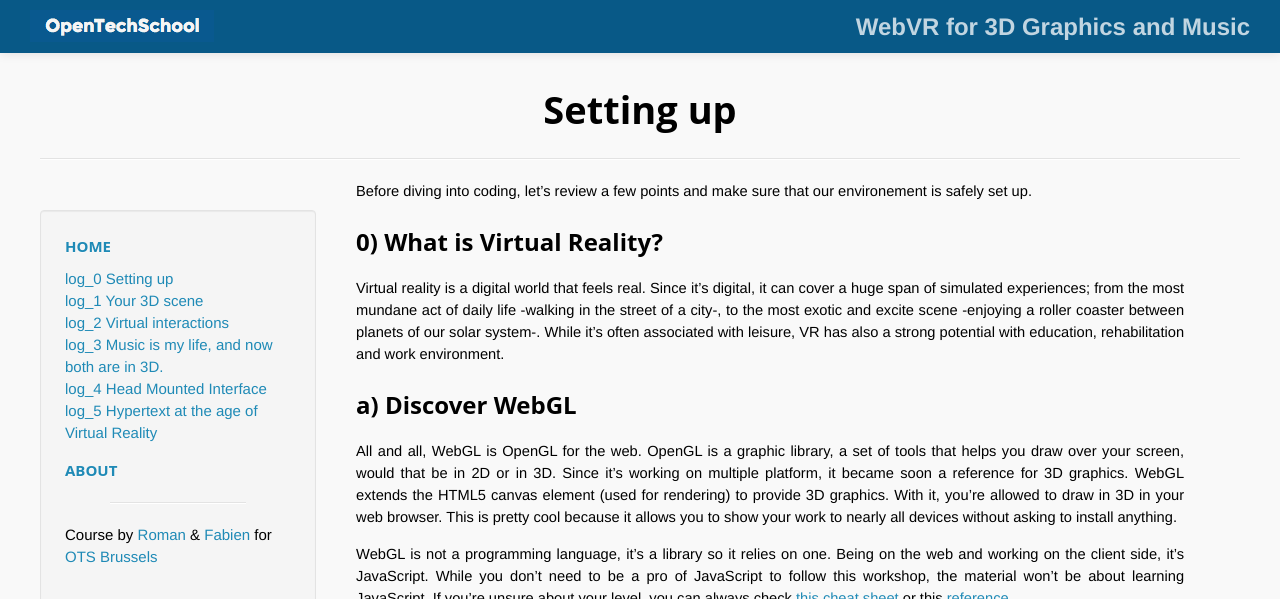
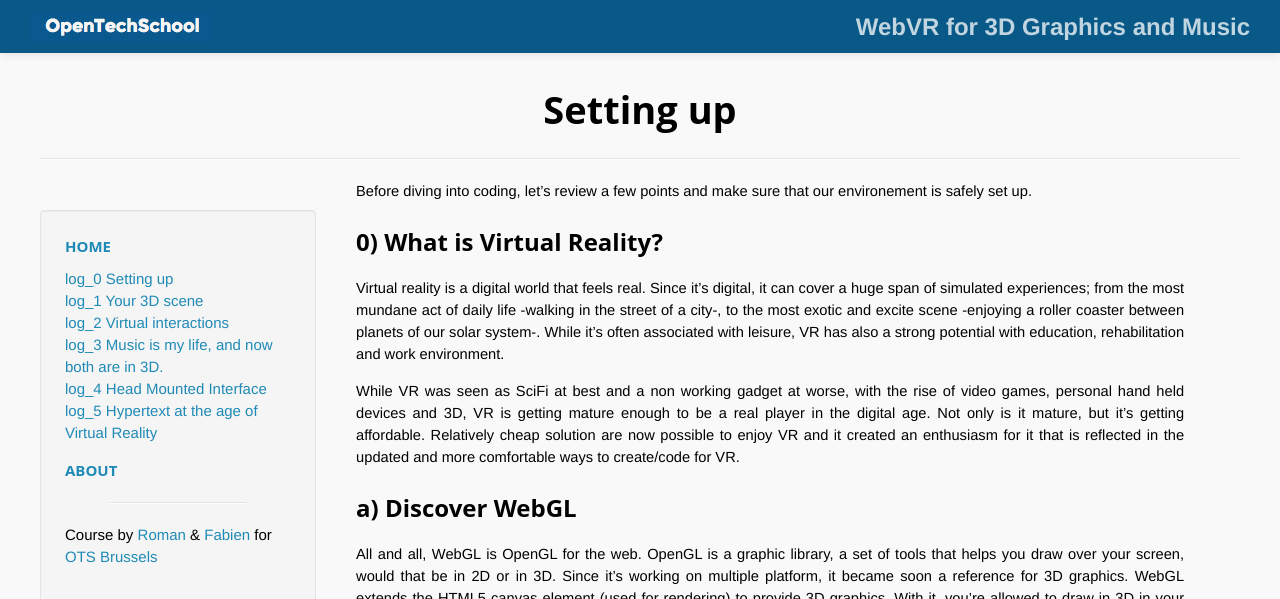
Before and after one commit to OpenTechSchool-Brussels/webVR-for-3D-graphics-and-music, a Jekyll site: the page built from Setting-up.markdown, in a window 1280 px wide and 900 px high, cut to the strip 0-599 px from the top of the window. Built offline with Jekyll 4.4.1, drawn with Linux system fonts in a browser that asks for light colours; Markdown is read by kramdown in place of the engine named in the settings.

Commit message:
Update Setting-up.markdown

```diff
--- a/Setting-up.markdown
+++ b/Setting-up.markdown
@@ -10,6 +10,8 @@ Before diving into coding, let's review a few points and make sure that our envi
 
 ## 0) What is Virtual Reality?
 Virtual reality is a digital world that feels real. Since it's digital, it can cover a huge span of simulated experiences; from the most mundane act of daily life -walking in the street of a city-, to the most exotic and excite scene -enjoying a roller coaster between planets of our solar system-. While it's often associated with leisure, VR has also a strong potential with education, rehabilitation and work environment.
+
+While VR was seen as SciFi at best and a non working gadget at worse, with the rise of video games, personal hand held devices and 3D, VR is getting mature enough to be a real player in the digital age. Not only is it mature, but it's getting affordable. Relatively cheap solution are now possible to enjoy VR and it created an enthusiasm for it that is reflected in the updated and more comfortable ways to create/code for VR.
 
 ## a) Discover WebGL
 All and all, WebGL is OpenGL for the web. OpenGL is a graphic library, a set of tools that helps you draw over your screen, would that be in 2D or in 3D. Since it's working on multiple platform, it became soon a reference for 3D graphics. WebGL extends the HTML5 canvas element (used for rendering) to provide 3D graphics. With it, you're allowed to draw in 3D in your web browser. This is pretty cool because it allows you to show your work to nearly all devices without asking to install anything.
```
